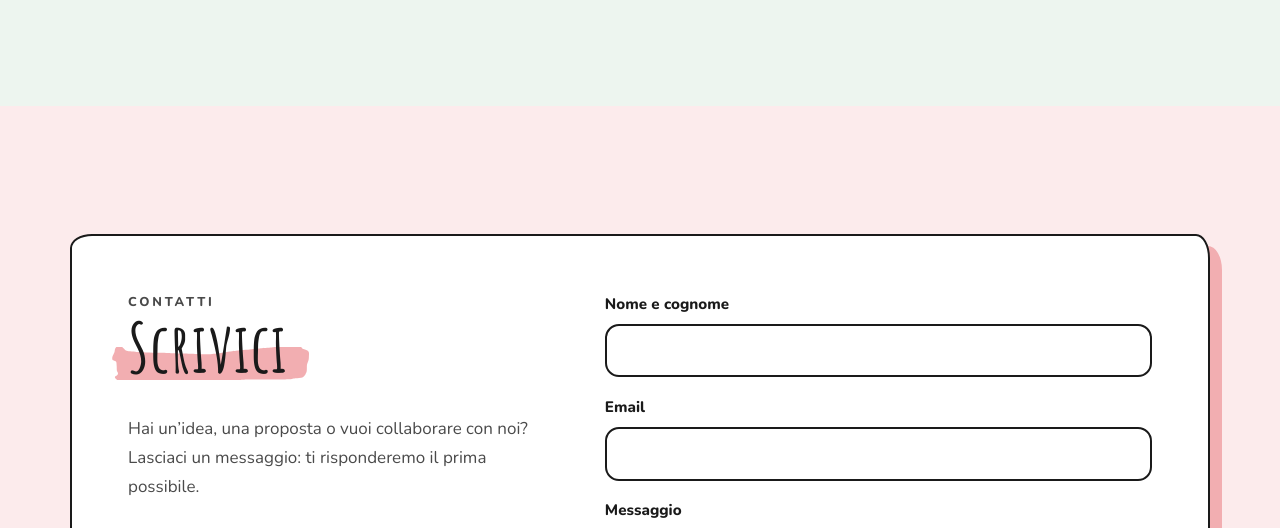
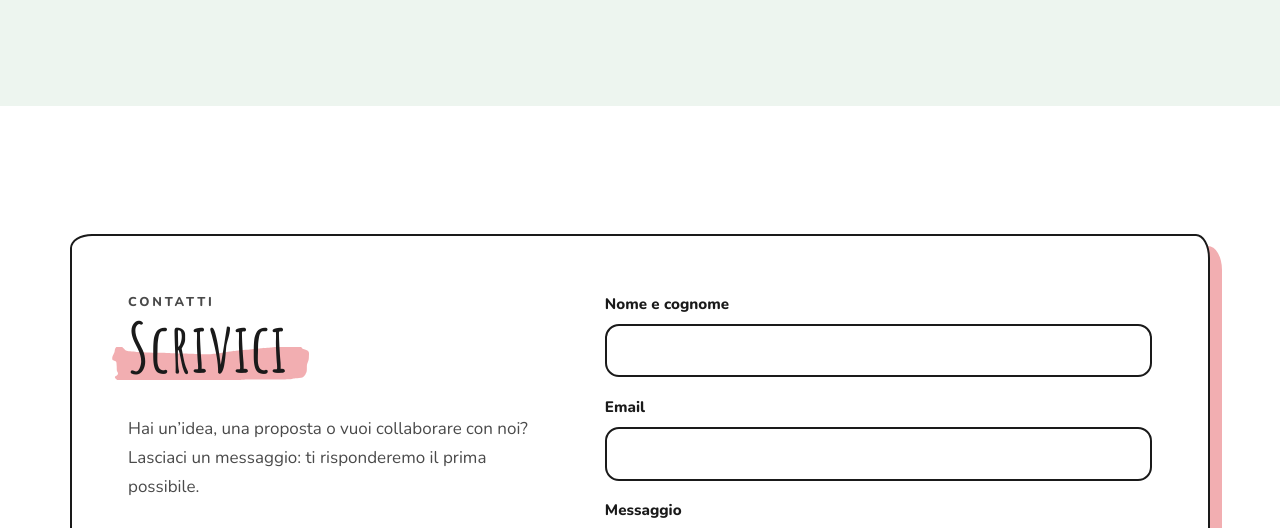
Before and after one commit to ostinatiorizzonti/ostinatiorizzonti.github.io, a plain HTML site: page index.html in a window 1280 px wide. Shown: the part 5507-6035 px from the top of the page. Drawn offline with Linux system fonts and the light colour scheme.

Commit message:
Home: sfondo bianco per la sezione "Contatti"
Co-Authored-By: Claude Opus 5.5 <noreply@anthropic.com>

```diff
--- a/index.html
+++ b/index.html
@@ -296,7 +296,7 @@
     </section>
 
     <!-- ===== Contatti ===== -->
-    <section class="sezione sezione--tinta" id="contatti" style="--sfondo: var(--rosa-chiaro)" aria-labelledby="titolo-scrivici">
+    <section class="sezione" id="contatti" aria-labelledby="titolo-scrivici">
       <div class="contenitore">
         <div class="contatti-scheda rivela">
           <div>
```
